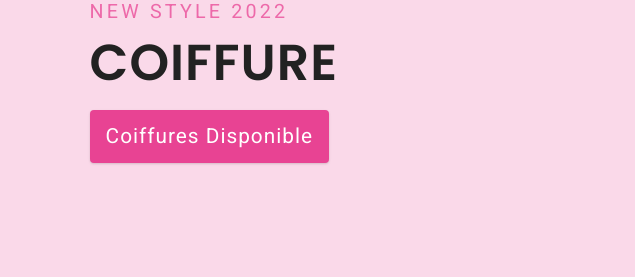
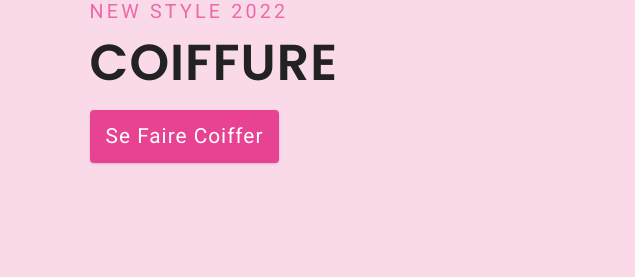
Before and after one commit to Manologue/coiffure, a plain HTML site: page index.html in a window 1280 px wide. Shown: the part 392-669 px from the top of the page, 0-635 px from the left. Drawn offline with nearby package versions, Linux system fonts and the light colour scheme.

Commit message:
changing buttons

```diff
--- a/index.html
+++ b/index.html
@@ -78,7 +78,7 @@
             <img src="images/slider-1.jpg" alt="" />
             <span>new style 2022</span>
             <h2>coiffure</h2>
-            <a href="#" class="btn">coiffures disponible</a>
+            <a href="#" class="btn">se faire coiffer</a>
             <div class="controls">
               <div target="prev" class="fas fa-angle-left"></div>
               <div target="next" class="fas fa-angle-right"></div>
@@ -93,7 +93,7 @@
             <img src="images/home-img-1.png" alt="" />
             <span>new style 2022</span>
             <h2>coiffure</h2>
-            <a href="#" class="btn">coiffures disponible</a>
+            <a href="#" class="btn">se faire coiffer</a>
             <div class="controls">
               <div target="prev" class="fas fa-angle-left"></div>
               <div target="next" class="fas fa-angle-right"></div>
@@ -108,7 +108,7 @@
             <img src="images/slider-2.jpg" alt="" />
             <span>new style 2022</span>
             <h2>tresse</h2>
-            <a href="#" class="btn">coiffures disponible</a>
+            <a href="#" class="btn">se faire coiffer</a>
             <div class="controls">
               <div target="prev" class="fas fa-angle-left"></div>
               <div target="next" class="fas fa-angle-right"></div>
@@ -123,7 +123,7 @@
             <img src="images/home-img-3.png" alt="" />
             <span>collection</span>
             <h2>meches</h2>
-            <a href="#" class="btn">coiffures disponible</a>
+            <a href="#" class="btn">se faire coiffer</a>
             <div class="controls">
               <div target="prev" class="fas fa-angle-left"></div>
               <div target="next" class="fas fa-angle-right"></div>
@@ -292,7 +292,7 @@
           </div>
         </div>
         <div class="btn-container">
-          <a class="btn">liste des coiffures</a>
+          <a class="btn">se faire coiffer</a>
         </div>
       </section>
       <section class="collaboration">
```
